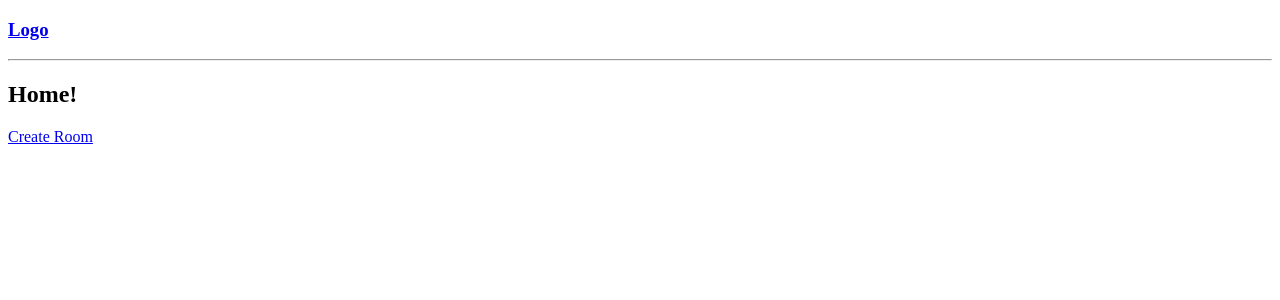
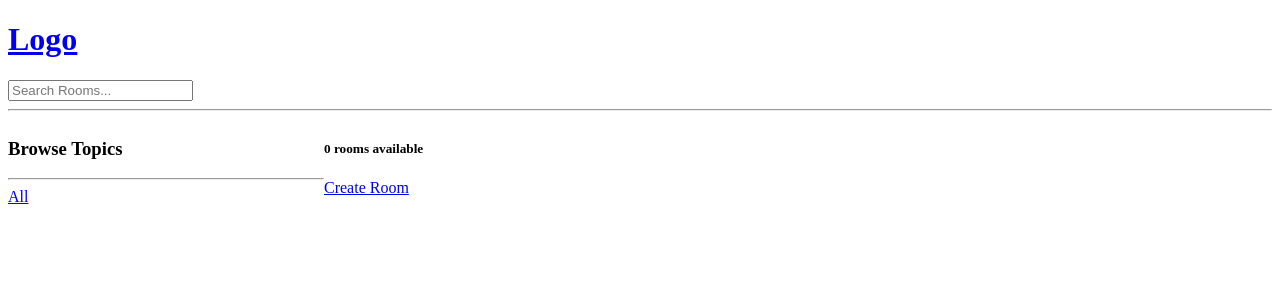
Before and after one commit to gokul-elumalai/discordLikeApp, a Django app: page / in a window 1280 px wide. Shown: the top 300 px of the page. Run offline with Django 5.2, Linux system fonts and the light colour scheme; data that the repository does not hold is empty.

Commit message:
Add Search bar

```diff
--- a/base/templates/base/home.html
+++ b/base/templates/base/home.html
@@ -2,10 +2,32 @@
 
 {%  block content %}
 
-<h2>Home!</h2>
+<style>
+    .home-container {
+        display: grid;
+        grid-template-columns: 1fr 3fr;
+    }
+
+</style>
+<div class="home-container">
 
     <div>
+        <h3>Browse Topics</h3>
+        <hr>
+        <div>
+            <a href="{% url 'home'  %}">All</a>
+        </div>
 
+        {%  for topic in topics %}
+            <div>
+                <a href="{% url 'home' %}?q={{ topic.name }}">{{  topic.name }}</a>
+            </div>
+
+        {%  endfor %}
+    </div>
+
+    <div>
+        <h5>{{ room_count }} rooms available</h5>
         <a href="{% url 'create-room' %}">Create Room</a>
 
         <div>
@@ -22,4 +44,6 @@
         </div>
     </div>
 
+</div>
+
 {%  endblock %}
--- a/base/views.py
+++ b/base/views.py
@@ -1,6 +1,7 @@
+from django.db.models import Q
 from django.http import HttpResponse
 from django.shortcuts import render, redirect
-from .models import Room
+from .models import Room, Topic
 from .forms import RoomForm
 
 # rooms = [
@@ -10,8 +11,17 @@ from .forms import RoomForm
 # ]
 # Create your views here.
 def home(request):
-    rooms = Room.objects.all()
-    context = {'rooms': rooms}
+    q = request.GET.get('q') if request.GET.get('q') is not None else ''
+    rooms = Room.objects.filter(
+        Q(topic__name__icontains=q) |
+        Q(name__icontains=q) |
+        Q(description__icontains=q)
+    )
+
+    topics = Topic.objects.all()
+    room_count = rooms.count()
+
+    context = {'rooms': rooms, 'topics': topics, 'room_count': room_count}
     return render(request, 'base/home.html', context)
 
 
--- a/templates/navbar.html
+++ b/templates/navbar.html
@@ -1,5 +1,9 @@
 <a href="/">
-    <h3>Logo</h3>
+    <h1>Logo</h1>
 </a>
 
+<form method="GET" action="{% url 'home' %}">
+    <input type="text" name="q" placeholder="Search Rooms..." />
+</form>
+
 <hr>
```
Lines whose indentation alone changed are shown as unchanged.
